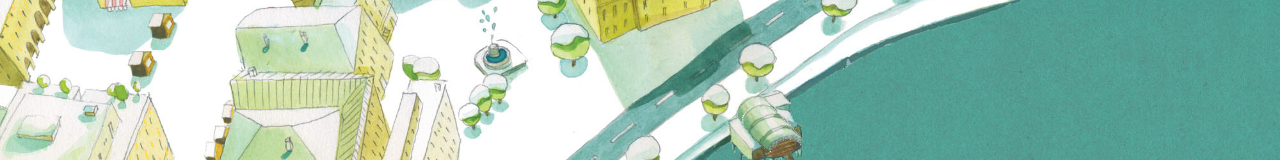
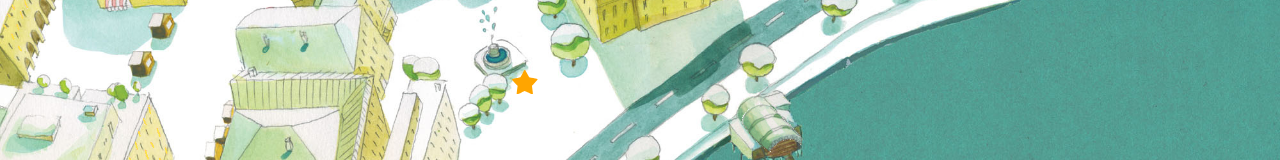
Before and after one commit to El-Moutaouakkil/advent-calendar, a React (Create React App) app: page / in a window 1280 px wide. Shown: the part 762-922 px from the top of the page. Built offline with nearby package versions, Linux system fonts and the light colour scheme.

Commit message:
Marker component created

```diff
--- a/src/App.js
+++ b/src/App.js
@@ -4,6 +4,7 @@ import ReactDOM from "react-dom";
 import { FontAwesomeIcon } from "@fortawesome/react-fontawesome";
 import { faStar } from "@fortawesome/free-solid-svg-icons";
 import styled from "styled-components";
+import Marker from "./components/Marker";
 
 function App() {
     return (
--- a/src/components/MainBackground.js
+++ b/src/components/MainBackground.js
@@ -2,6 +2,7 @@ import React, { useEffect, useRef, useState } from "react";
 import styled from "styled-components";
 import Animation from "./Animation";
 import Snowfall from "react-snowfall";
+import Marker from "./Marker";
 
 function MainBackground() {
     const [showSnow, setShowSnow] = useState(false);
@@ -17,6 +18,62 @@ function MainBackground() {
         "luci_dx_top",
         "tetto",
     ];
+    const markerProps = [
+        {
+            dates: ["15/12", "21/12"],
+            link: "www.luganoeventi.ch/it/calendario-avvento-15-m",
+            top: "83",
+            left: "8.5",
+        },
+        {
+            dates: ["11/12", "24/12"],
+            link: "www.luganoeventi.ch/it/calendario-avvento-11-q",
+            top: "60.5",
+            left: "6",
+        },
+        {
+            dates: ["4/12"],
+            link: "www.luganoeventi.ch/it/calendario-avvento-4-x",
+            top: "47",
+            left: "15",
+        },
+        {
+            dates: ["7/12", "16/12"],
+            link: "www.luganoeventi.ch/it/calendario-avvento-7-u",
+            top: "41",
+            left: "25",
+        },
+        {
+            dates: ["13/12"],
+            link: "www.luganoeventi.ch/it/calendario-avvento-13-o",
+            top: "57.5",
+            left: "32",
+        },
+    ];
+
+    /*
+    www.luganoeventi.ch/it/calendario-avvento-1-j
+www.luganoeventi.ch/it/calendario-avvento-2-w
+www.luganoeventi.ch/it/calendario-avvento-3-y
+www.luganoeventi.ch/it/calendario-avvento-5-z
+www.luganoeventi.ch/it/calendario-avvento-6-v
+www.luganoeventi.ch/it/calendario-avvento-8-t
+www.luganoeventi.ch/it/calendario-avvento-9-s
+www.luganoeventi.ch/it/calendario-avvento-10-r
+www.luganoeventi.ch/it/calendario-avvento-12-p
+www.luganoeventi.ch/it/calendario-avvento-14-n
+www.luganoeventi.ch/it/calendario-avvento-16-l
+www.luganoeventi.ch/it/calendario-avvento-17-i
+www.luganoeventi.ch/it/calendario-avvento-18-h
+www.luganoeventi.ch/it/calendario-avvento-19-g
+www.luganoeventi.ch/it/calendario-avvento-20-f
+www.luganoeventi.ch/it/calendario-avvento-21-e
+www.luganoeventi.ch/it/calendario-avvento-22-d
+www.luganoeventi.ch/it/calendario-avvento-23-c
+www.luganoeventi.ch/it/calendario-avvento-24-b
+www.luganoeventi.ch/it/calendario-avvento-25-a
+
+    */
 
     const titleRef = useRef();
     useEffect(() => {
@@ -40,6 +97,8 @@ function MainBackground() {
                 alt='fontana title'
                 className='title'
             />
+            <Marker top='65' left='40' link='#a link goes here ' />
+
             {showSnow && (
                 <div className='SnowContainer'>
                     <Snowfall snowflakeCount={175} />
--- a/src/components/Marker.js
+++ b/src/components/Marker.js
@@ -1,11 +1,87 @@
-import React from 'react'
+import React, { useEffect, useState } from "react";
+import styled from "styled-components";
+import useWindowDimensions from "./useWindowDimensions";
 
-function Marker() {
-	return (
-		<div>
+function Marker({ link, top, left }) {
+    const [width, height] = useWindowDimensions();
+    const [isMobileScreen, setIsMobileScreen] = useState(false);
+    const [showModal, setShowModal] = useState(false);
 
-		</div>
-	)
+    const handleStarClick = (e) => {
+        e.preventDefault();
+        setShowModal(true);
+    };
+
+    useEffect(() => {
+        console.log(showModal);
+        if (width <= 1024 && width < height) {
+            setIsMobileScreen(true);
+        } else setIsMobileScreen(false);
+    }, [width, height, showModal, isMobileScreen]);
+
+    return (
+        <MarkerContainer
+            top={top}
+            left={left}
+            width={width}
+            isMobileScreen={isMobileScreen}>
+            <a href={link} className='starContainer' onClick={handleStarClick}>
+                <svg
+                    className='star-icon'
+                    fill='orange'
+                    version='1.0'
+                    xmlns='http://www.w3.org/2000/svg'
+                    width='1280.000000pt'
+                    height='1221.000000pt'
+                    viewBox='0 0 1280.000000 1221.000000'
+                    preserveAspectRatio='xMidYMid meet'>
+                    <metadata>
+                        Created by potrace 1.15, written by Peter Selinger
+                        2001-2017
+                    </metadata>
+                    <g
+                        transform='translate(0.000000,1221.000000) scale(0.100000,-0.100000)'
+                        stroke='none'>
+                        <path
+                            d='M6307 12196 c-98 -36 -178 -122 -275 -295 -116 -207 -394 -714 -756
+-1380 -532 -976 -792 -1442 -1071 -1916 l-47 -81 -971 -183 c-535 -101 -1262
+-239 -1617 -307 -355 -68 -742 -139 -861 -158 -343 -55 -495 -100 -595 -174
+-98 -74 -140 -224 -95 -343 39 -103 -5 -54 871 -984 734 -780 1440 -1525 1641
+-1732 109 -111 215 -230 238 -264 40 -59 41 -64 41 -144 0 -48 -13 -160 -30
+-260 -17 -97 -60 -402 -96 -678 -119 -924 -192 -1499 -239 -1877 -25 -206 -60
+-478 -77 -605 -48 -355 -44 -563 13 -676 26 -53 90 -106 150 -123 117 -35 194
+-16 444 108 105 52 393 189 640 304 248 115 801 375 1230 577 429 202 850 401
+935 441 85 40 230 111 322 158 184 94 261 121 319 113 50 -7 126 -42 284 -132
+140 -80 280 -147 1405 -667 1022 -473 1584 -736 1725 -806 166 -83 233 -105
+325 -106 180 0 277 104 299 321 13 129 -2 296 -59 633 -10 63 -51 371 -90 685
+-38 314 -104 842 -145 1175 -73 593 -180 1409 -191 1462 -5 24 20 54 232 285
+295 320 512 552 1104 1183 256 272 595 635 754 805 159 171 357 381 438 468
+182 194 223 245 259 322 82 174 21 314 -174 405 -108 50 -198 72 -473 119
+-126 22 -391 71 -589 110 -198 38 -616 117 -930 176 -1644 306 -1961 367
+-1972 378 -16 16 -226 393 -1001 1797 -365 663 -684 1239 -707 1280 -23 41
+-81 152 -129 246 -110 215 -153 271 -240 314 -78 39 -177 49 -239 26z'
+                        />
+                    </g>
+                </svg>
+            </a>
+            {/* {`window dimensions are : ${width}px x ${height}px`}
+            <h2>{isMobileScreen ? "mobile screen" : "Desktop screen"}</h2> */}
+        </MarkerContainer>
+    );
 }
 
-export default Marker
+export default Marker;
+
+const MarkerContainer = styled.div`
+    position: absolute;
+    .star-icon {
+        width: ${({ isMobileScreen }) =>
+            isMobileScreen ? 2 + "vh" : 2 + "vw"};
+        height: auto;
+    }
+
+    top: ${({ isMobileScreen, top }) =>
+        isMobileScreen ? top + "vh" : top + "vw"};
+    left: ${({ isMobileScreen, left }) =>
+        isMobileScreen ? left + "vh" : left + "vw"};
+`;
--- /dev/null
+++ b/src/components/useWindowDimensions.js
@@ -0,0 +1,36 @@
+import React, { useEffect } from "react";
+
+function debounce(fn, ms) {
+    let timer;
+    return (_) => {
+        clearTimeout(timer);
+        timer = setTimeout((_) => {
+            timer = null;
+            fn.apply(this, arguments);
+        }, ms);
+    };
+}
+
+function useWindowDimensions() {
+    const [dimensions, setDimensions] = React.useState({
+        height: window.innerHeight,
+        width: window.innerWidth,
+    });
+    useEffect(() => {
+        const debouncedHandleResize = debounce(function handleResize() {
+            setDimensions({
+                height: window.innerHeight,
+                width: window.innerWidth,
+            });
+        }, 200);
+
+        window.addEventListener("resize", debouncedHandleResize);
+
+        return () => {
+            window.removeEventListener("resize", debouncedHandleResize);
+        };
+    });
+    return [dimensions.width, dimensions.height];
+}
+
+export default useWindowDimensions;
```
Also changed, not shown: public/assets/star.png (added).
